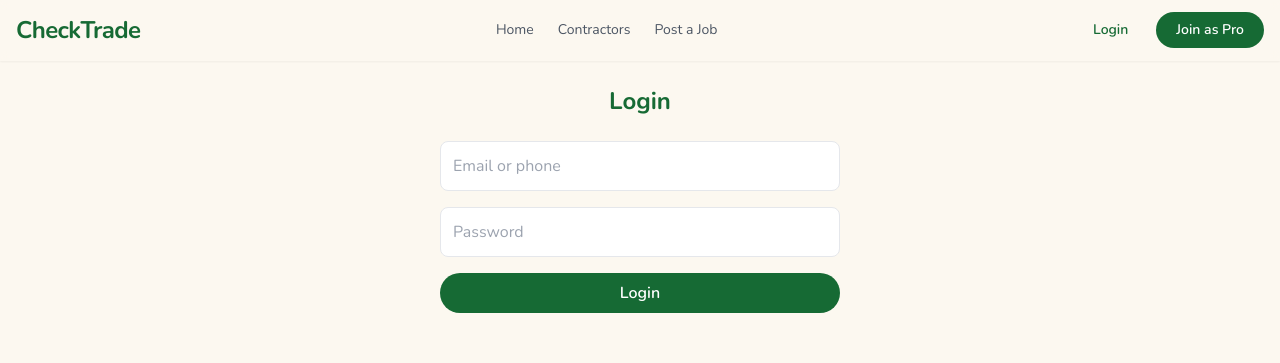
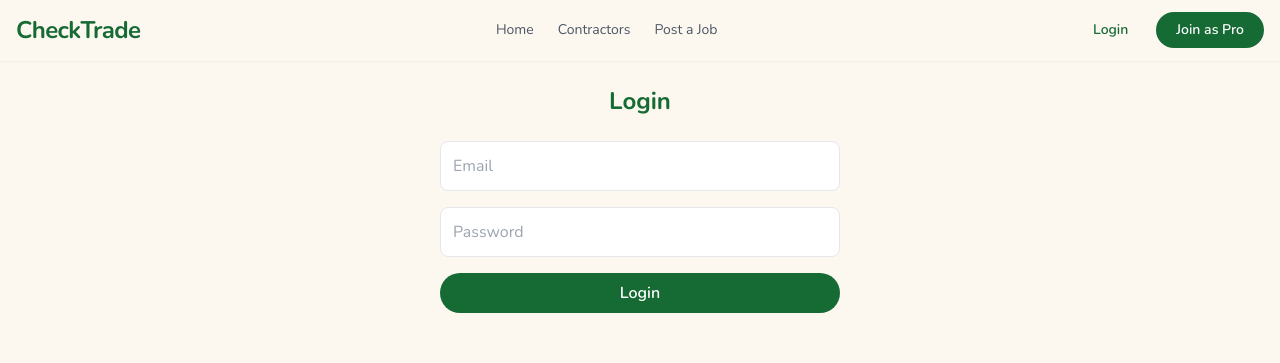
Before and after one commit to digital-domusfix/checktrade-webapp, a React (Vite) app in the folder frontend-app/: page /login in a window 1280 px wide. Shown: the top 363 px of the page. Built offline with nearby package versions, Linux system fonts and the light colour scheme; no server answers.

Commit message:
Add email and password validation

```diff
--- a/frontend-app/src/pages/auth/components/LoginForm.tsx
+++ b/frontend-app/src/pages/auth/components/LoginForm.tsx
@@ -1,4 +1,5 @@
 import { useState } from 'react';
+import { useForm } from 'react-hook-form';
 import { Button } from '../../../components/Button';
 import { useAuthStore } from '../../../store/useAuthStore';
 
@@ -7,16 +8,24 @@
 }
 
 const LoginForm = ({ onLoggedIn }: Props) => {
-  const [login, setLogin] = useState('');
-  const [password, setPassword] = useState('');
   const [submitting, setSubmitting] = useState(false);
   const loginFn = useAuthStore((s) => s.login);
 
-  const handleSubmit = async (e: React.FormEvent) => {
-    e.preventDefault();
+  type FormData = {
+    email: string;
+    password: string;
+  };
+
+  const {
+    register,
+    handleSubmit,
+    formState: { errors },
+  } = useForm<FormData>();
+
+  const onSubmit = async (data: FormData) => {
     setSubmitting(true);
     try {
-      await loginFn({ login, password });
+      await loginFn({ login: data.email, password: data.password });
       onLoggedIn();
     } finally {
       setSubmitting(false);
@@ -24,21 +33,45 @@
   };
 
   return (
-    <form onSubmit={handleSubmit} className="space-y-4">
+    <form onSubmit={handleSubmit(onSubmit)} className="space-y-4">
+      <div>
         <input
-        type="text"
-        value={login}
-        onChange={(e) => setLogin(e.target.value)}
-        placeholder="Email or phone"
-        className="w-full p-3 border rounded-lg"
+          type="email"
+          placeholder="Email"
+          {...register('email', {
+            required: 'Email is required',
+            pattern: {
+              value: /^[^\s@]+@[^\s@]+\.[^\s@]+$/,
+              message: 'Enter a valid email',
+            },
+          })}
+          className={`w-full p-3 border rounded-lg ${errors.email ? 'border-red-500' : ''}`}
         />
+        {errors.email && (
+          <p className="text-red-500 text-sm mt-1">{errors.email.message}</p>
+        )}
+      </div>
+      <div>
         <input
           type="password"
-        value={password}
-        onChange={(e) => setPassword(e.target.value)}
           placeholder="Password"
-        className="w-full p-3 border rounded-lg"
+          {...register('password', {
+            required: 'Password is required',
+            minLength: {
+              value: 6,
+              message: 'Password must be at least 6 characters',
+            },
+            pattern: {
+              value: /\d/,
+              message: 'Password must contain at least one number',
+            },
+          })}
+          className={`w-full p-3 border rounded-lg ${errors.password ? 'border-red-500' : ''}`}
         />
+        {errors.password && (
+          <p className="text-red-500 text-sm mt-1">{errors.password.message}</p>
+        )}
+      </div>
       <Button type="submit" className="w-full" disabled={submitting}>
         Login
       </Button>
--- a/frontend-app/src/pages/auth/components/RegisterForm.tsx
+++ b/frontend-app/src/pages/auth/components/RegisterForm.tsx
@@ -26,10 +26,12 @@
   const isEmailValid = (val: string) =>
     /^[^\s@]+@[^\s@]+\.[^\s@]+$/.test(val);
 
+  const isPasswordValid = (val: string) => val.length >= 6 && /\d/.test(val);
+
   const isFormValid =
     fullName.trim().length > 0 &&
     isEmailValid(email) &&
-    password.length >= 6;
+    isPasswordValid(password);
 
   const handleSubmit = async (e: React.FormEvent) => {
     e.preventDefault();
@@ -73,7 +75,9 @@
           value={fullName}
           onChange={(e) => setFullName(e.target.value)}
           onBlur={() => handleBlur('fullName')}
-          className="w-full p-3 border rounded-lg"
+          className={`w-full p-3 border rounded-lg ${
+            touched.fullName && !fullName.trim() ? 'border-red-500' : ''
+          }`}
         />
         {touched.fullName && !fullName.trim() && (
           <p className="text-red-500 text-sm mt-1">Full name is required</p>
@@ -86,7 +90,9 @@
           value={email}
           onChange={(e) => setEmail(e.target.value)}
           onBlur={() => handleBlur('email')}
-          className="w-full p-3 border rounded-lg"
+          className={`w-full p-3 border rounded-lg ${
+            touched.email && !isEmailValid(email) ? 'border-red-500' : ''
+          }`}
         />
         {touched.email && !isEmailValid(email) && (
           <p className="text-red-500 text-sm mt-1">Enter a valid email</p>
@@ -99,7 +105,9 @@
           value={password}
           onChange={(e) => setPassword(e.target.value)}
           onBlur={() => handleBlur('password')}
-          className="w-full p-3 border rounded-lg pr-20"
+          className={`w-full p-3 border rounded-lg pr-20 ${
+            touched.password && !isPasswordValid(password) ? 'border-red-500' : ''
+          }`}
         />
         <button
           type="button"
@@ -108,8 +116,10 @@
         >
           {showPassword ? 'Hide' : 'Show'}
         </button>
-        {touched.password && password.length < 6 && (
-          <p className="text-red-500 text-sm mt-1">Password must be at least 6 characters</p>
+        {touched.password && !isPasswordValid(password) && (
+          <p className="text-red-500 text-sm mt-1">
+            Password must be at least 6 characters and include a number
+          </p>
         )}
       </div>
       <Button type="submit" className="w-full flex items-center justify-center" disabled={submitting || !isFormValid}>
```
Also changed, not shown: 1 other file (tests, documents, lock files or other folders). Lines whose indentation alone changed are shown as unchanged.
